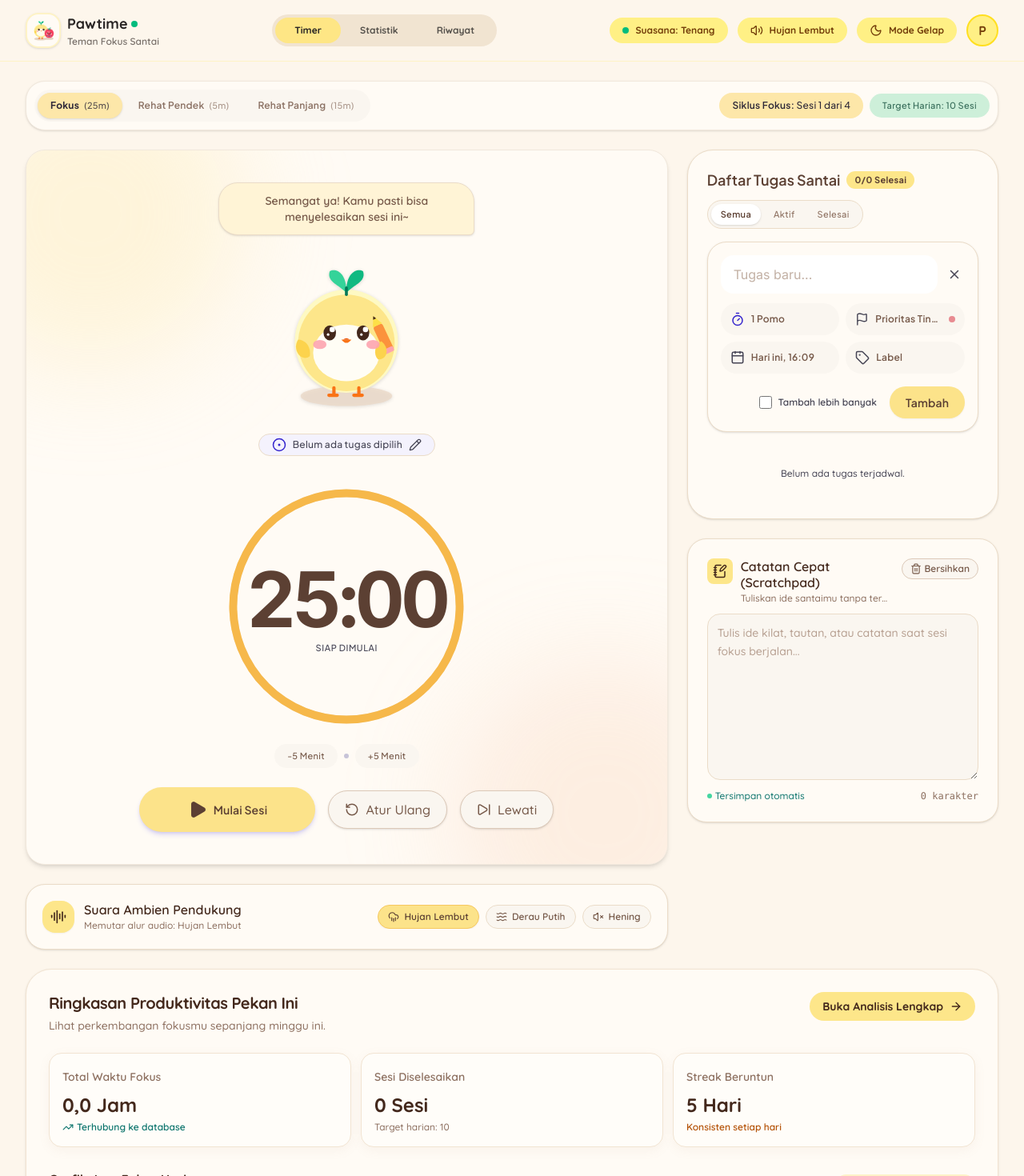
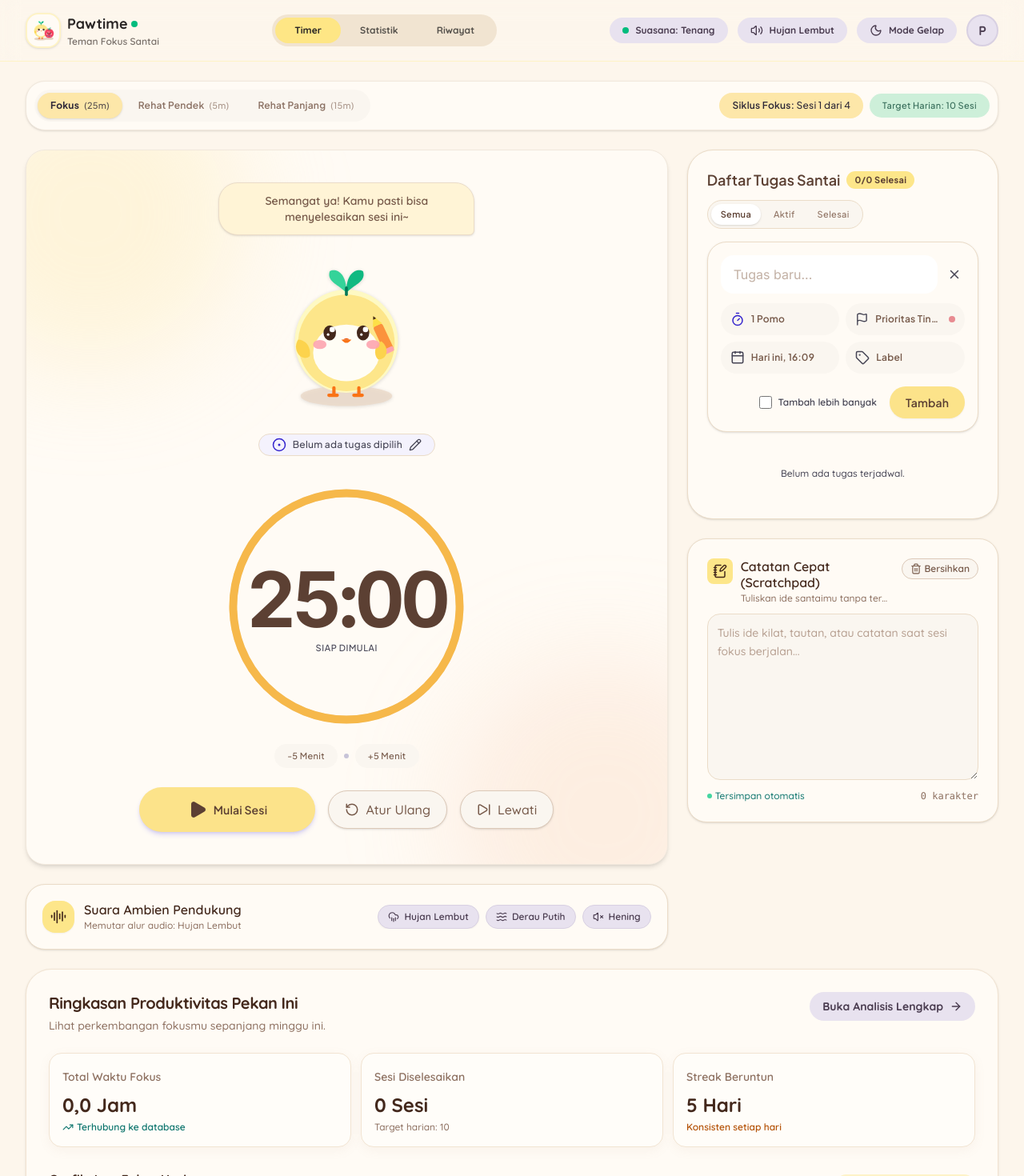
Before and after one commit to lviiiaa/Pawtime, a React (Vite) app: page / in a window 1280 px wide. Shown: the top 1470 px of the page at 80% size. Built offline with nearby package versions, Linux system fonts and the light colour scheme.

Commit message:
pembenaran

```diff
--- a/src/components/AmbientSound.jsx
+++ b/src/components/AmbientSound.jsx
@@ -37,8 +37,8 @@ export default function AmbientSound({ ambientSound = 'rain', setAmbientSound })
               aria-pressed={active}
               className={`px-3 py-1.5 rounded-full text-xs font-semibold whitespace-nowrap flex items-center gap-1.5 transition-all ${
                 active
-                  ? 'bg-[#FCE38A] text-[#5C4033] shadow-xs border border-[#F6C85F] dark:bg-[#6B5522] dark:text-[#FFF7D6] dark:border-[#8C702E]'
-                  : 'bg-[#FAF6F0] text-[#765949] hover:bg-[#FFF4D6] border border-[#EBDCC8] dark:bg-[#201A2E] dark:text-[#A898B5] dark:border-[#382D4F] dark:hover:bg-[#2C243B]'
+                  ? 'bg-[#E8E2EF] text-[#4A3C50] shadow-xs border border-[#D8D0E2] dark:bg-[#201A2E] dark:text-[#F7F3EA] dark:border-[#382D4F]'
+                  : 'bg-[#E8E2EF] text-[#4A3C50] hover:bg-[#D8D0E2] border border-[#D8D0E2] dark:bg-[#201A2E] dark:text-[#A898B5] dark:border-[#382D4F] dark:hover:bg-[#2C243B]'
               }`}
             >
               <Icon className="w-3.5 h-3.5 shrink-0" />
--- a/src/components/Header.jsx
+++ b/src/components/Header.jsx
@@ -24,7 +24,7 @@ function ProfileMenu({ user, onLogout }) {
 
   return (
     <div ref={ref} className="relative">
-      <button type="button" aria-label="Menu profil" onClick={() => setOpen((value) => !value)} className="flex h-10 w-10 items-center justify-center rounded-full border-2 border-amber-300 bg-amber-200 font-bold text-stone-800">
+      <button type="button" aria-label="Menu profil" onClick={() => setOpen((value) => !value)} className="flex h-10 w-10 items-center justify-center rounded-full border-2 border-[#D8D0E2] bg-[#E8E2EF] font-bold text-[#4A3C50] dark:border-[#382D4F] dark:bg-[#201A2E] dark:text-[#F7F3EA]">
         {name.charAt(0).toUpperCase()}
       </button>
       {open && (
@@ -58,7 +58,7 @@ export default function Header({
 
   return (
     <>
-      <header className="mx-auto flex w-full max-w-7xl items-center justify-between border-b border-amber-100 bg-[#FDF6EC]/95 px-4 py-4 text-stone-800 backdrop-blur-md sm:px-6 lg:px-8 dark:border-stone-800 dark:bg-stone-950/95">
+      <header className="mx-auto flex w-full max-w-7xl items-center justify-between border-b border-amber-100 bg-transparent px-4 py-4 text-stone-800 backdrop-blur-md sm:px-6 lg:px-8 dark:border-stone-800">
         <button type="button" onClick={() => selectTab('timer')} aria-label="Pawtime" className="flex min-w-0 items-center gap-2 text-left">
           <span className="flex h-11 w-11 shrink-0 items-center justify-center rounded-2xl border-2 border-amber-100 bg-[#FFFBF5] p-1 shadow-sm dark:border-transparent dark:bg-transparent dark:shadow-none">
             <ChibiDuo />
@@ -74,16 +74,16 @@ export default function Header({
         </nav>
 
         <div className="hidden items-center gap-3 md:flex">
-          <button type="button" onClick={() => {}} className="flex items-center gap-2 rounded-full bg-yellow-200 px-4 py-2 text-xs font-bold text-yellow-900 dark:bg-yellow-600 dark:text-yellow-50">
+          <button type="button" onClick={() => {}} className="flex items-center gap-2 rounded-full bg-[#E8E2EF] px-4 py-2 text-xs font-bold text-[#4A3C50] dark:bg-[#201A2E] dark:text-[#F7F3EA]">
             <span className="h-2 w-2 rounded-full bg-emerald-500" /> Suasana: Tenang
           </button>
-          <button type="button" onClick={onToggleAmbient} className="flex items-center gap-2 rounded-full bg-yellow-200 px-4 py-2 text-xs font-bold text-yellow-900 dark:bg-yellow-600 dark:text-yellow-50">
+          <button type="button" onClick={onToggleAmbient} className="flex items-center gap-2 rounded-full bg-[#E8E2EF] px-4 py-2 text-xs font-bold text-[#4A3C50] dark:bg-[#201A2E] dark:text-[#F7F3EA]">
             {ambientMuted ? <VolumeX className="h-4 w-4" /> : <Volume2 className="h-4 w-4" />} Hujan Lembut
           </button>
-<button type="button" onClick={onToggleTheme} className="flex items-center gap-2 rounded-full bg-yellow-200 px-4 py-2 text-xs font-bold text-yellow-900 dark:bg-yellow-600 dark:text-yellow-50">
+<button type="button" onClick={onToggleTheme} className="flex items-center gap-2 rounded-full bg-[#E8E2EF] px-4 py-2 text-xs font-bold text-[#4A3C50] dark:bg-[#201A2E] dark:text-[#F7F3EA]">
              <Moon className="h-4 w-4" /> Mode Gelap
            </button>
-           {user ? <ProfileMenu user={user} onLogout={onLogout} /> : <button type="button" onClick={onLogin} aria-label="Masuk" className="flex h-10 w-10 items-center justify-center rounded-full border-2 border-yellow-300 bg-yellow-200 font-bold text-yellow-900 dark:border-yellow-500 dark:bg-yellow-600 dark:text-yellow-50">{(user?.displayName || user?.email || 'P').charAt(0).toUpperCase()}</button>}
+           {user ? <ProfileMenu user={user} onLogout={onLogout} /> : <button type="button" onClick={onLogin} aria-label="Masuk" className="flex h-10 w-10 items-center justify-center rounded-full border-2 border-[#D8D0E2] bg-[#E8E2EF] font-bold text-[#4A3C50] dark:border-[#382D4F] dark:bg-[#201A2E] dark:text-[#F7F3EA]">{(user?.displayName || user?.email || 'P').charAt(0).toUpperCase()}</button>}
          </div>
 
         <button type="button" aria-label="Buka menu" aria-expanded={menuOpen} onClick={() => setMenuOpen((value) => !value)} className="flex md:hidden col-start-3 justify-self-end h-11 w-11 shrink-0 items-center justify-center rounded-xl bg-transparent text-amber-900 dark:text-amber-200 hover:bg-amber-100/50 dark:hover:bg-stone-800">
--- a/src/components/WeeklyStats.jsx
+++ b/src/components/WeeklyStats.jsx
@@ -72,7 +72,7 @@ export default function WeeklyStats({ completedSessions = 0, setActiveTab }) {
           <h2 className="text-xl font-bold tracking-tight text-[#43281C] dark:text-[#F7F3EA]">Ringkasan Produktivitas Pekan Ini</h2>
           <p className="mt-1 text-sm text-[#8D7060] dark:text-[#A898B5]">Lihat perkembangan fokusmu sepanjang minggu ini.</p>
         </div>
-        <button type="button" onClick={() => setActiveTab?.('stats')} className="inline-flex items-center justify-center gap-2 self-start rounded-full bg-[#FDE68A] px-4 py-2 text-sm font-bold text-[#43281C] transition hover:bg-[#FCD34D] dark:bg-[#6B5522] dark:text-[#FFF7D6] dark:hover:bg-[#80672B]">
+        <button type="button" onClick={() => setActiveTab?.('stats')} className="inline-flex items-center justify-center gap-2 self-start rounded-full bg-[#E8E2EF] px-4 py-2 text-sm font-bold text-[#4A3C50] transition hover:bg-[#D8D0E2] dark:bg-[#201A2E] dark:text-[#F7F3EA] dark:hover:bg-[#2C243B]">
           Buka Analisis Lengkap <ArrowRight className="h-4 w-4" />
         </button>
       </div>
```
